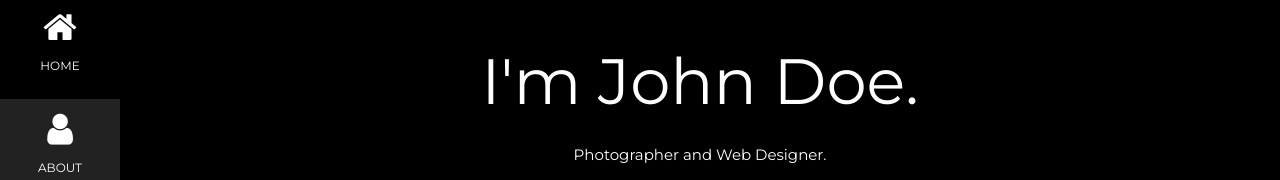
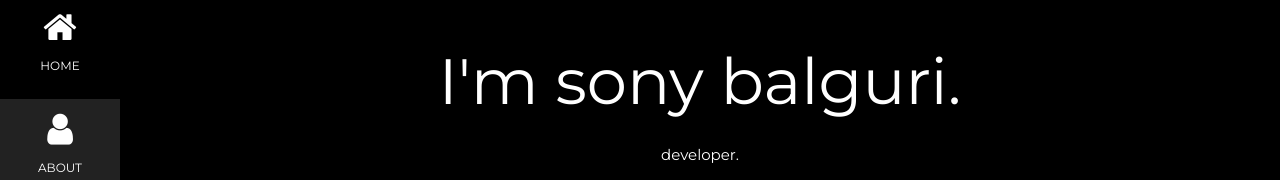
Before and after one commit to sonybalguri/resume1, a plain HTML site: page index.html in a window 1280 px wide. Shown: the part 21-201 px from the top of the page. Drawn offline with nearby package versions, Linux system fonts and the light colour scheme.

Commit message:
Update index.html

```diff
--- a/index.html
+++ b/index.html
@@ -56,8 +56,8 @@ body, h1,h2,h3,h4,h5,h6 {font-family: "Montserrat", sans-serif}
 <div class="w3-padding-large" id="main">
   <!-- Header/Home -->
   <header class="w3-container w3-padding-32 w3-center w3-black" id="home">
-    <h1 class="w3-jumbo"><span class="w3-hide-small">I'm</span> John Doe.</h1>
-    <p>Photographer and Web Designer.</p>
+    <h1 class="w3-jumbo"><span class="w3-hide-small">I'm</span> sony balguri.</h1>
+    <p>developer.</p>
     <img src="dp.jpg" alt="boy" class="w3-image" width="992" height="1108">
   </header>
 
```
